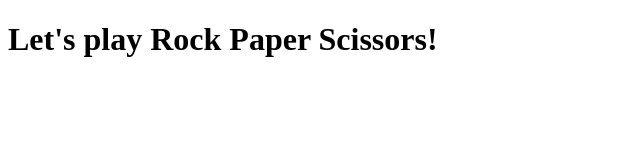
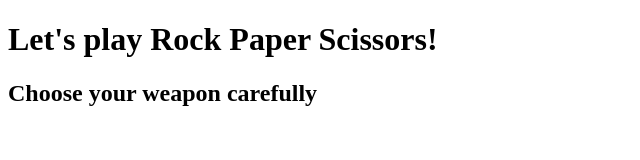
Before and after one commit to salvantjeff/rock-paper-scissors, a plain HTML site: page index.html in a window 1280 px wide. Shown: the whole page, without its empty margins (0-640 px from the left). Drawn offline with Linux system fonts and the light colour scheme.

Commit message:
Add message for user

```diff
--- a/index.html
+++ b/index.html
@@ -15,7 +15,7 @@
             </header>
             <main>
                 <div class="details">
-
+                    <h2 class="message">Choose your weapon carefully</h2>
                 </div>
                 <div class="scores">
 
```
